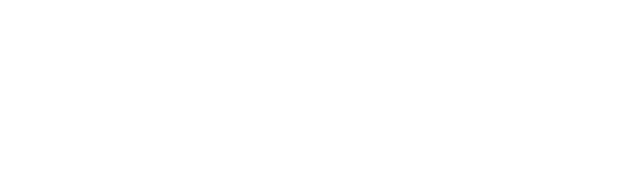
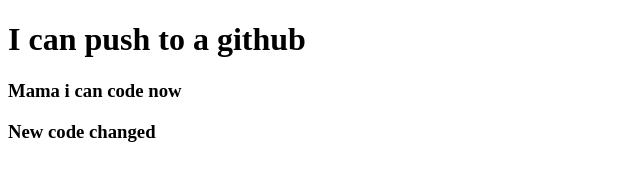
Before and after one commit to Mokshedur/my-third-repo, a plain HTML site: page index.html in a window 1280 px wide. Shown: the whole page, without its empty margins (0-640 px from the left). Drawn offline with Linux system fonts and the light colour scheme.

Commit message:
added header

```diff
--- a/index.html
+++ b/index.html
@@ -7,6 +7,9 @@
   <title>my third repo</title>
 </head>
 <body>
+     <h1>I can push to a github</h1>
+     <h3>Mama i can code now</h3>
+     <h3>New code changed</h3>
 
 </body>
 </html>
```
